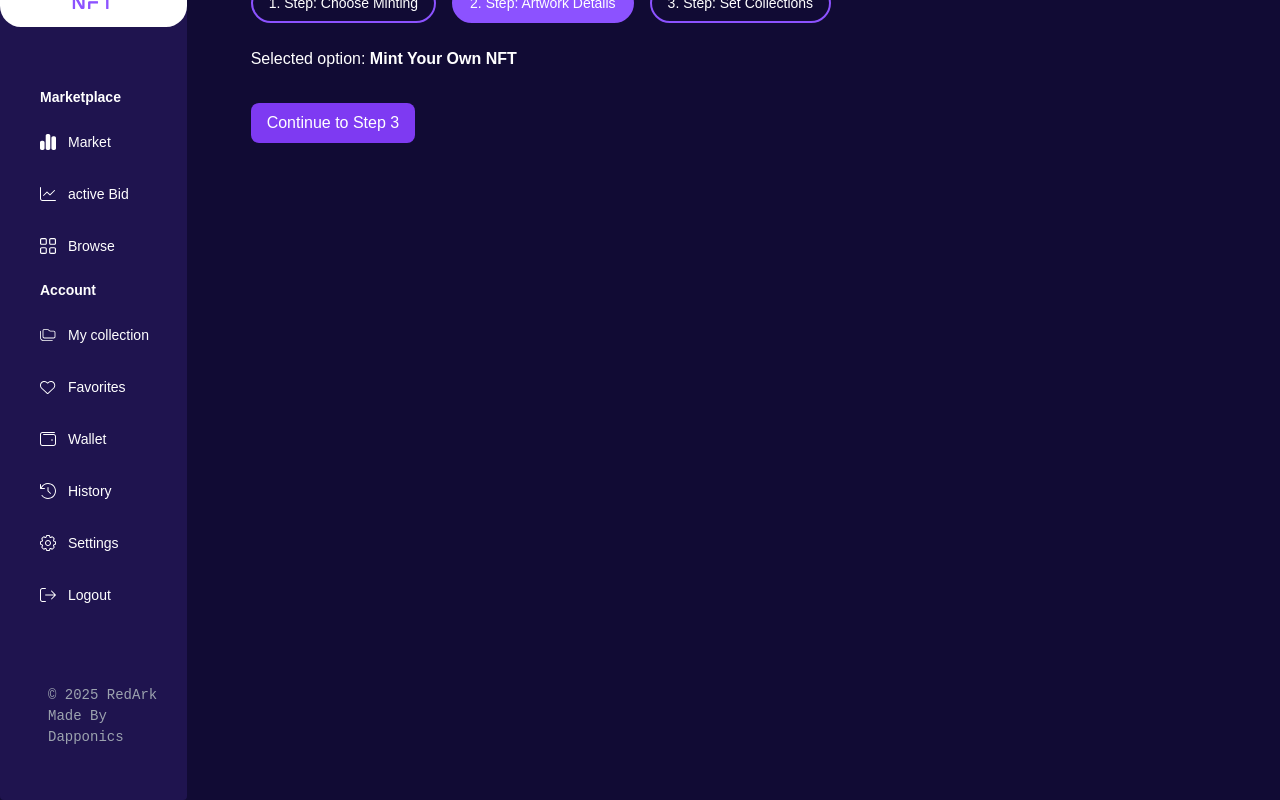
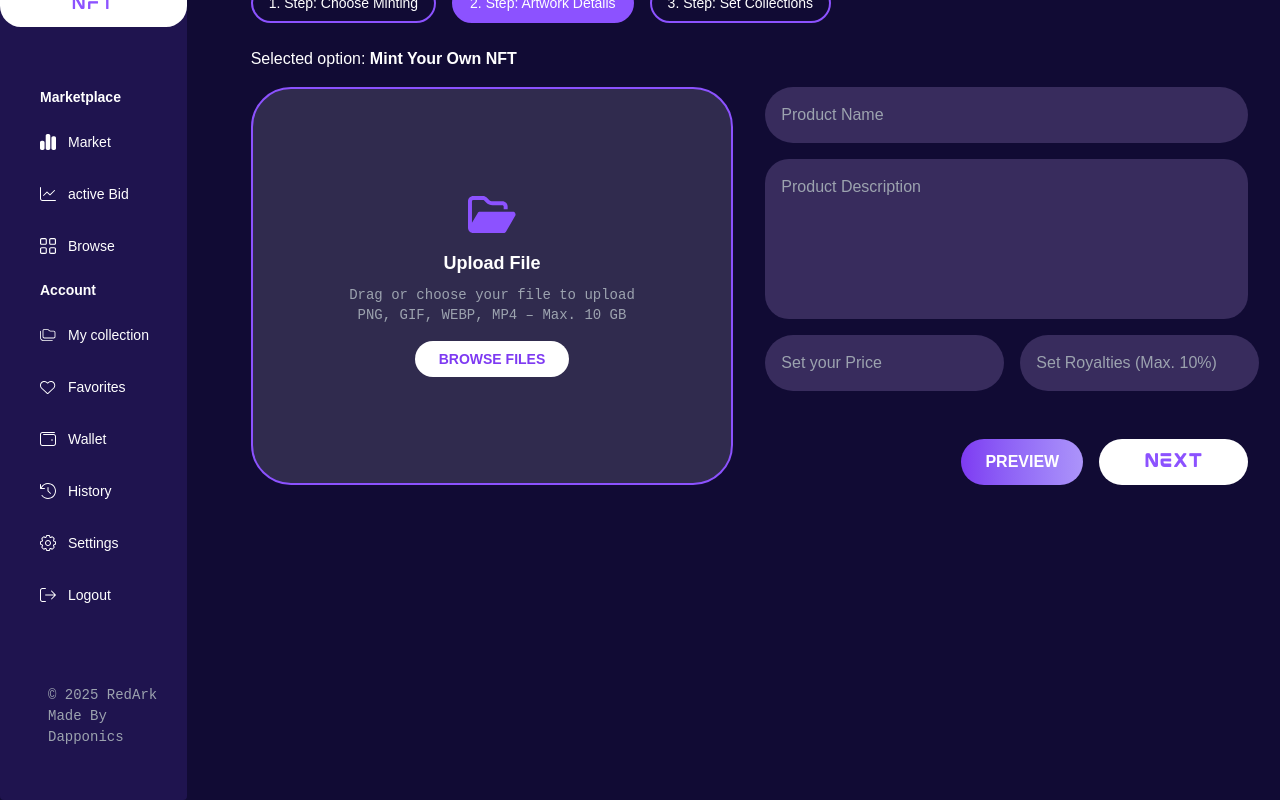
Before and after one commit to VALKONX13/NFT-marketplace-frontEnd, a Next.js app: page /create-nft in a window 1280 px wide. Both pictures are taken after a click on the button "START CREATING". Shown: the part 193-993 px from the top of the page. Built offline with nearby package versions, Linux system fonts and the light colour scheme.

Commit message:
ArtWork Details Section

```diff
--- /dev/null
+++ b/src/components/ArtworkDetailsForm/index.tsx
@@ -0,0 +1,166 @@
+import React from "react";
+import { useFormik } from "formik";
+import * as Yup from "yup";
+import RedarkButton from "@/components/RedarkButton/index";
+
+const validationSchema = Yup.object({
+  file: Yup.mixed().required("File is required"),
+  productName: Yup.string().required("Product name is required"),
+  productDescription: Yup.string().required("Description is required"),
+  price: Yup.number().required("Price is required"),
+  royalties: Yup.number()
+    .max(10, "Max royalties is 10%")
+    .required("Royalties required"),
+});
+
+type Props = {
+  onSuccess: () => void;
+};
+
+const ArtworkDetailsForm: React.FC<Props> = ({ onSuccess }) => {
+  const formik = useFormik({
+    initialValues: {
+      file: null,
+      productName: "",
+      productDescription: "",
+      price: "",
+      royalties: "",
+    },
+    validationSchema,
+    onSubmit: () => {
+      onSuccess();
+    },
+  });
+
+  const handleFileChange = (e: React.ChangeEvent<HTMLInputElement>) => {
+    const file = e.currentTarget.files?.[0];
+    formik.setFieldValue("file", file);
+  };
+
+  return (
+    <form
+      onSubmit={formik.handleSubmit}
+      className="grid grid-cols-2 gap-8 text-white"
+    >
+      {/* Upload Box */}
+      <div className="bg-white/13 border-2 border-redark-purple rounded-[40px] flex flex-col items-center justify-center text-center py-16 px-6 ">
+        <div className="text-4xl mb-4">
+          <svg
+            width="48"
+            height="37"
+            viewBox="0 0 48 37"
+            fill="none"
+            xmlns="http://www.w3.org/2000/svg"
+          >
+            <path
+              d="M31.7143 37H35.6786C36.6201 37 37.4873 36.5045 37.958 35.6868L47.208 19.8297C47.687 19.0121 47.6871 18.0045 47.2163 17.1786C46.7455 16.3527 45.8783 15.8571 44.9286 15.8571H11.8929C10.9513 15.8571 10.0842 16.3527 9.61339 17.1703L3.96429 26.8498V5.28571C3.96429 4.55893 4.55893 3.96429 5.28571 3.96429H14.99C15.3368 3.96429 15.6754 4.10469 15.9232 4.35246L18.1118 6.54107C19.8462 8.27545 22.2 9.25 24.6529 9.25H34.3571C35.0839 9.25 35.6786 9.84464 35.6786 10.5714V13.2143H39.6429V10.5714C39.6429 7.65603 37.2725 5.28571 34.3571 5.28571H24.6529C23.2489 5.28571 21.9027 4.73237 20.9116 3.74129L18.723 1.54442C17.7319 0.553348 16.3857 0 14.9817 0H5.28571C2.37031 0 0 2.37031 0 5.28571V31.7143C0 34.6297 2.37031 37 5.28571 37H7.24308H31.7143Z"
+              fill="#8C52FF"
+            />
+          </svg>
+        </div>
+        <h3 className="text-lg font-semibold mb-2">Upload File</h3>
+        <p className="text-sm mb-4 text-gray-400 font-azeret">
+          Drag or choose your file to upload
+          <br />
+          PNG, GIF, WEBP, MP4 – Max. 10 GB
+        </p>
+        <input
+          type="file"
+          name="file"
+          accept="image/*,video/mp4"
+          onChange={handleFileChange}
+          className="hidden"
+          id="fileInput"
+        />
+        <label
+          htmlFor="fileInput"
+          className="bg-white text-purple-600 px-6 py-2 rounded-full text-sm font-semibold cursor-pointer"
+        >
+          BROWSE FILES
+        </label>
+        {formik.touched.file && formik.errors.file && (
+          <div className="text-red-400 mt-2 text-sm">{formik.errors.file}</div>
+        )}
+      </div>
+
+      {/* Form Fields */}
+      <div className="flex flex-col gap-4">
+        <input
+          type="text"
+          name="productName"
+          placeholder="Product Name"
+          onChange={formik.handleChange}
+          onBlur={formik.handleBlur}
+          value={formik.values.productName}
+          className="bg-[#382c5d] p-4 rounded-full placeholder-gray-400 focus:outline-none focus:ring-2 focus:ring-purple-500"
+        />
+        {formik.touched.productName && formik.errors.productName && (
+          <div className="text-red-400 text-sm">
+            {formik.errors.productName}
+          </div>
+        )}
+
+        <textarea
+          name="productDescription"
+          placeholder="Product Description"
+          onChange={formik.handleChange}
+          onBlur={formik.handleBlur}
+          value={formik.values.productDescription}
+          className="bg-[#382c5d] p-4 rounded-3xl h-40 resize-none placeholder-gray-400 focus:outline-none focus:ring-2 focus:ring-purple-500"
+        />
+        {formik.touched.productDescription &&
+          formik.errors.productDescription && (
+            <div className="text-red-400 text-sm">
+              {formik.errors.productDescription}
+            </div>
+          )}
+
+        <div className="flex gap-4">
+          <input
+            type="number"
+            name="price"
+            placeholder="Set your Price"
+            onChange={formik.handleChange}
+            onBlur={formik.handleBlur}
+            value={formik.values.price}
+            className="bg-[#382c5d] p-4 rounded-full flex-1 placeholder-gray-400 focus:outline-none focus:ring-2 focus:ring-purple-500"
+          />
+          <input
+            type="number"
+            name="royalties"
+            placeholder="Set Royalties (Max. 10%)"
+            onChange={formik.handleChange}
+            onBlur={formik.handleBlur}
+            value={formik.values.royalties}
+            className="bg-[#382c5d] p-4 rounded-full flex-1 placeholder-gray-400 focus:outline-none focus:ring-2 focus:ring-purple-500"
+          />
+        </div>
+        <div className="flex gap-4 text-sm text-red-400">
+          {formik.touched.price && formik.errors.price && (
+            <span>{formik.errors.price}</span>
+          )}
+          {formik.touched.royalties && formik.errors.royalties && (
+            <span>{formik.errors.royalties}</span>
+          )}
+        </div>
+
+        {/* Action Buttons */}
+        <div className="flex justify-end gap-4 mt-4">
+          <button
+            type="button"
+            className="bg-gradient-to-r from-purple-600 to-purple-400 px-6 py-2 rounded-full text-white font-semibold"
+          >
+            PREVIEW
+          </button>
+          <RedarkButton
+            title="NEXT"
+            type="submit"
+            className="bg-white text-purple-600 px-6 py-2 rounded-full font-semibold"
+          />
+        </div>
+      </div>
+    </form>
+  );
+};
+
+export default ArtworkDetailsForm;
--- a/src/pages/create-nft.tsx
+++ b/src/pages/create-nft.tsx
@@ -2,6 +2,7 @@ import React, { useState } from "react";
 import Sidebar from "@/components/Sidebar";
 import MockData from "@/utils/mockData";
 import MintOptions from "@/components/MintOptions";
+import ArtworkDetailsForm from "@/components/ArtworkDetailsForm";
 
 const tabTitles = [
   "1. Step: Choose Minting",
@@ -16,6 +17,10 @@ function CreateNft() {
   const handleOptionSelect = (option: string) => {
     setSelectedMintOption(option);
     setActiveTab(1); // move to next step
+  };
+
+  const handleArtworkSubmitSuccess = () => {
+    setActiveTab(2); // Go to Step 3
   };
 
   return (
@@ -53,26 +58,16 @@ function CreateNft() {
 
         {/* Tab Content */}
         <div className="text-white">
-          {activeTab === 0 && (
-            <MintOptions onSelect={handleOptionSelect} />
-          )}
+          {activeTab === 0 && <MintOptions onSelect={handleOptionSelect} />}
           {activeTab === 1 && (
             <div>
               <p className="mb-4">
                 Selected option: <strong>{selectedMintOption}</strong>
               </p>
-              {/* Next button to go to Step 3 */}
-              <button
-                onClick={() => setActiveTab(2)}
-                className="bg-purple-600 px-4 py-2 rounded-lg mt-4"
-              >
-                Continue to Step 3
-              </button>
+              <ArtworkDetailsForm onSuccess={handleArtworkSubmitSuccess}/>
             </div>
           )}
-          {activeTab === 2 && (
-            <p>Step 3 content goes here.</p>
-          )}
+          {activeTab === 2 && <p>Step 3 content goes here.</p>}
         </div>
       </div>
     </div>
```
